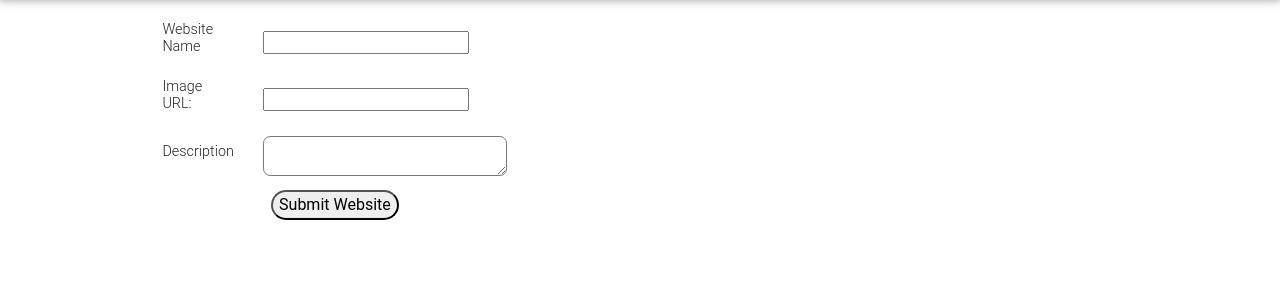
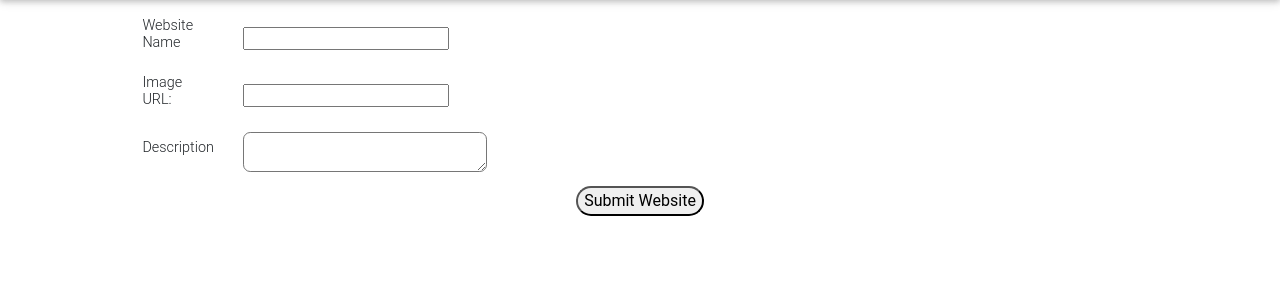
Before and after one commit to right-rating/root, a PHP site: page /right_review_codebase/new_website.php in a window 1280 px wide. Shown: the part 56-356 px from the top of the page. Run offline with PHP 8.4, Linux system fonts and the light colour scheme; some libraries are stand-ins or nearby versions; some web fonts are replaced.

Commit message:
Fix some visuals

```diff
--- a/right_review_codebase/css/sizefix.css
+++ b/right_review_codebase/css/sizefix.css
@@ -2,16 +2,15 @@
 .holder {
   text-align: center;
 }
-table {
-  width:min-content;
-}
-.card-body {
-  width:min-content;
+
+.inputcol {
+  width: 100%;
 }
 .holder
 {
   margin-left: 10%;
   margin-right: 10%;
+  padding-top: 1em;
 }
 td
 {
@@ -25,7 +24,7 @@
 textarea
 {
   border-radius: .5em;
-  width: 17em !important;
+  min-width: 17em !important;
 }
 input not(.input-group)
 {
--- a/right_review_codebase/new_website.php
+++ b/right_review_codebase/new_website.php
@@ -9,20 +9,19 @@
       include "pagetools/page-top.php";
      ?>
 <div class="holder">
-  <div class="card-body">
   <form class="" action="index.html" method="post">
     <table>
       <tr>
         <td>
           <label for="item_name">Website Name</label>
-        </td><td>
+        </td><td class="inputcol">
           <input type="text" name="item_name" value=""></input>
         </td>
       </tr>
       <tr>
         <td>
         <label for="item_image">Image URL:</label>
-        </td><td>
+        </td><td class="inputcol">
         <input type="text" name="item_image" value=""></input>
         </td>
       <tr>
@@ -30,7 +29,7 @@
         <tr>
           <td>
             <label for="Description"> Description </label>
-            </td><td>
+          </td><td class="inputcol">
             <textarea name="Description" value=""></textarea>
           </td>
         </tr>
@@ -40,7 +39,7 @@
     <button type="button" name="submit" id="submit_webpage">Submit Website</button>
     <!-- item_id and date_created generated automatically -->
   </form>
-</div></div>
+</div>
 </body>
 <script type="text/javascript"src="js/add_item.js">
 
```
